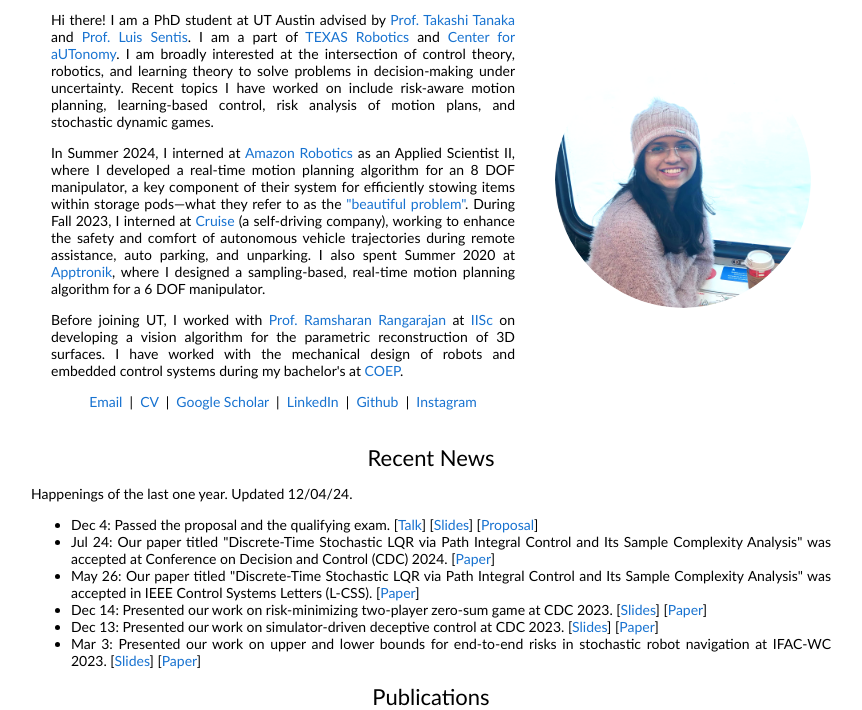
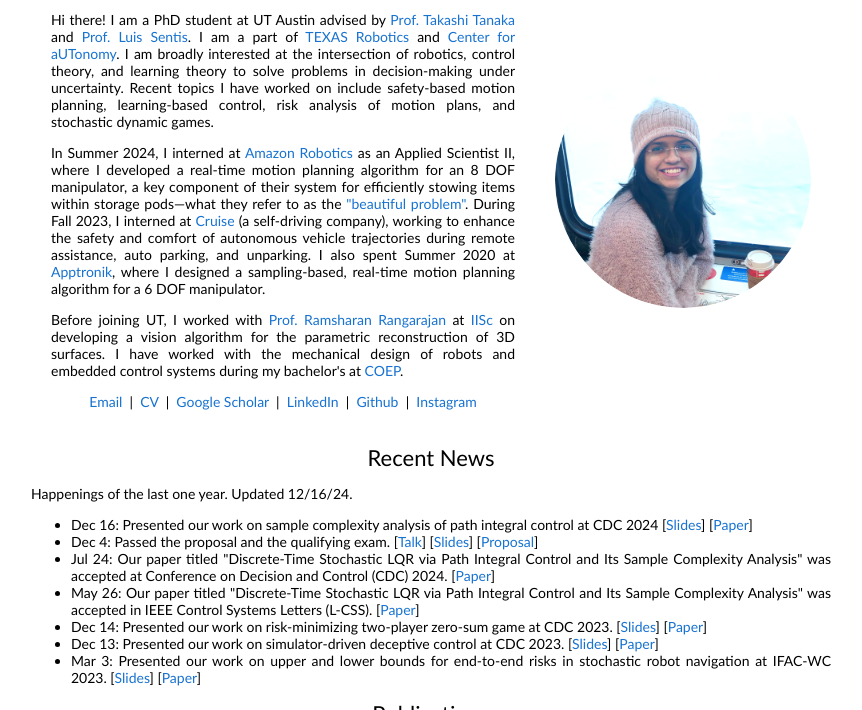
Before and after one commit to patil-apurva/portfolio, a plain HTML site: page index.html in a window 1280 px wide. Shown: the part 90-800 px from the top of the page, without its empty margins (209-1071 px from the left). Drawn offline with Linux system fonts and the light colour scheme.

Commit message:
new year changes

```diff
--- a/index.html
+++ b/index.html
@@ -22,7 +22,7 @@
                 <p class="name" style="text-align: center;">
                 Apurva Patil
                 </p>
-                <p style="text-align: justify;">Hi there! I am a PhD student at UT Austin advised by <a href="https://sites.utexas.edu/tanaka/">Prof. Takashi Tanaka</a> and <a href="https://www.ae.utexas.edu/people/faculty/faculty-directory/sentis">Prof. Luis Sentis</a>. I am a part of <a href="https://robotics.utexas.edu/">TEXAS Robotics</a> and <a href="https://autonomy.oden.utexas.edu/">Center for aUTonomy</a>. I am broadly interested at the intersection of control theory, robotics, and learning theory to solve problems in decision-making under uncertainty. Recent topics I have worked on include risk-aware motion planning, learning-based control, risk analysis of motion plans, and stochastic dynamic games.
+                <p style="text-align: justify;">Hi there! I am a PhD student at UT Austin advised by <a href="https://sites.utexas.edu/tanaka/">Prof. Takashi Tanaka</a> and <a href="https://www.ae.utexas.edu/people/faculty/faculty-directory/sentis">Prof. Luis Sentis</a>. I am a part of <a href="https://robotics.utexas.edu/">TEXAS Robotics</a> and <a href="https://autonomy.oden.utexas.edu/">Center for aUTonomy</a>. I am broadly interested at the intersection of robotics, control theory, and learning theory to solve problems in decision-making under uncertainty. Recent topics I have worked on include safety-based motion planning, learning-based control, risk analysis of motion plans, and stochastic dynamic games.
                 </p>
                 <p style="text-align: justify;">
                   In Summer 2024, I interned at <a href="https://www.aboutamazon.com/news/tag/robotics">Amazon Robotics</a> as an Applied Scientist II, where I developed a real-time motion planning algorithm for an 8 DOF manipulator, a key component of their system for efficiently stowing items within storage pods—what they refer to as the <a href="https://www.amazon.science/latest-news/how-amazon-robotics-researchers-are-solving-a-beautiful-problem">"beautiful problem"</a>.
@@ -51,9 +51,12 @@
               <td style="padding:0px;width:100%;vertical-align:middle">
                 <h2 style="text-align: center;">Recent News</h2>
                 <p style="text-align: justify;">
-                  Happenings of the last one year. Updated 12/04/24.
+                  Happenings of the last one year. Updated 12/16/24.
                 </p>
                 <ul>
+                  <li style="text-align: justify;">
+                    Dec 16: Presented our work on sample complexity analysis of path integral control at CDC 2024 [<a href="data/Sample_Complexity_of_PI_Presentation_CDC_2024.pdf">Slides</a>] [<a href="https://ieeexplore.ieee.org/document/10556579">Paper</a>]
+                  </li>
                   <li style="text-align: justify;">
                     Dec 4: Passed the proposal and the qualifying exam. [<a href="https://utexas.box.com/s/ixicx6lyygrwyjvgqieiphm6le24vp76">Talk</a>] [<a href="data/PhD_Proposal_Presentation_Apurva.pdf">Slides</a>] [<a href="data/Ph_D__Dissertation_Proposal_Apurva.pdf">Proposal</a>]
                   </li>
@@ -220,7 +223,7 @@ The results demonstrate significant performance improvements, with 44.0% increas
         G. Hanasusanto, T. Tanaka
         <em> Conference on Decision and Control (CDC)</em>, 2024
         <br>
-        [<a href="https://ieeexplore.ieee.org/document/10556579">Paper</a>] [<a href="https://github.com/patil-apurva/PI_sample_complexity">Code</a>]
+        [<a href="https://ieeexplore.ieee.org/document/10556579">Paper</a>] [<a href="https://github.com/patil-apurva/PI_sample_complexity">Code</a>] [<a href="data/Sample_Complexity_of_PI_Presentation_CDC_2024.pdf">Slides</a>]
         <p></p>
         <p style="text-align: justify;">
           In this paper, we derive a path integral formulation for a discrete-time stochastic LQR problem and conduct its sample complexity analysis. It is well known that the stochastic LQR problem can be solved efficiently using the backward Riccati equation. However, we focus on stochastic LQR with an aim to build a foundation for a theoretical understanding of the sample complexity of path integral when the analytical expressions of optimal control law and the cost are available. An end-to-end bound on the error in the control signals is derived as a function of sample size. Our analysis shows that the sample size of path integral depends only logarithmically on the dimension of the control input; hence does not suffer from the curse of dimensionality. Finally, we provide a mechanism to quantify the worst-case performance loss of the path integral control.
```
Also changed, not shown: 2 other files.
